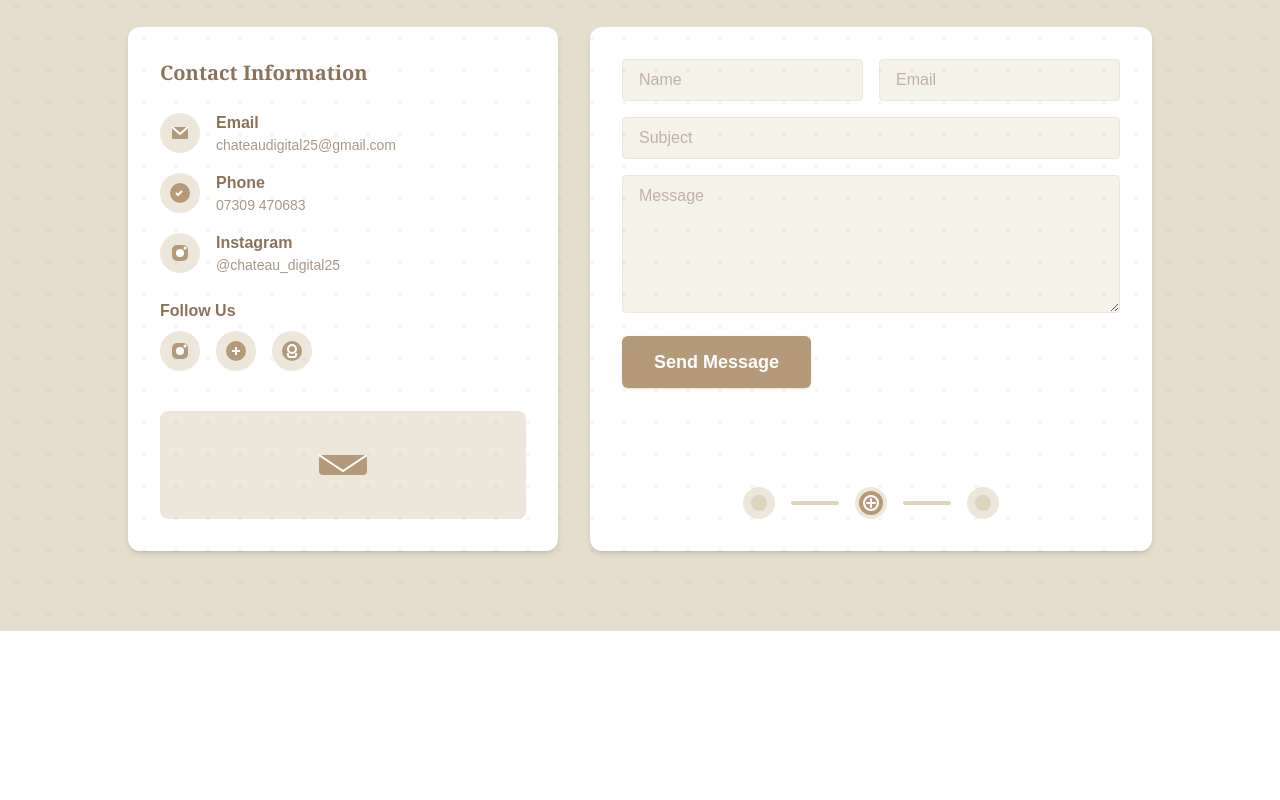
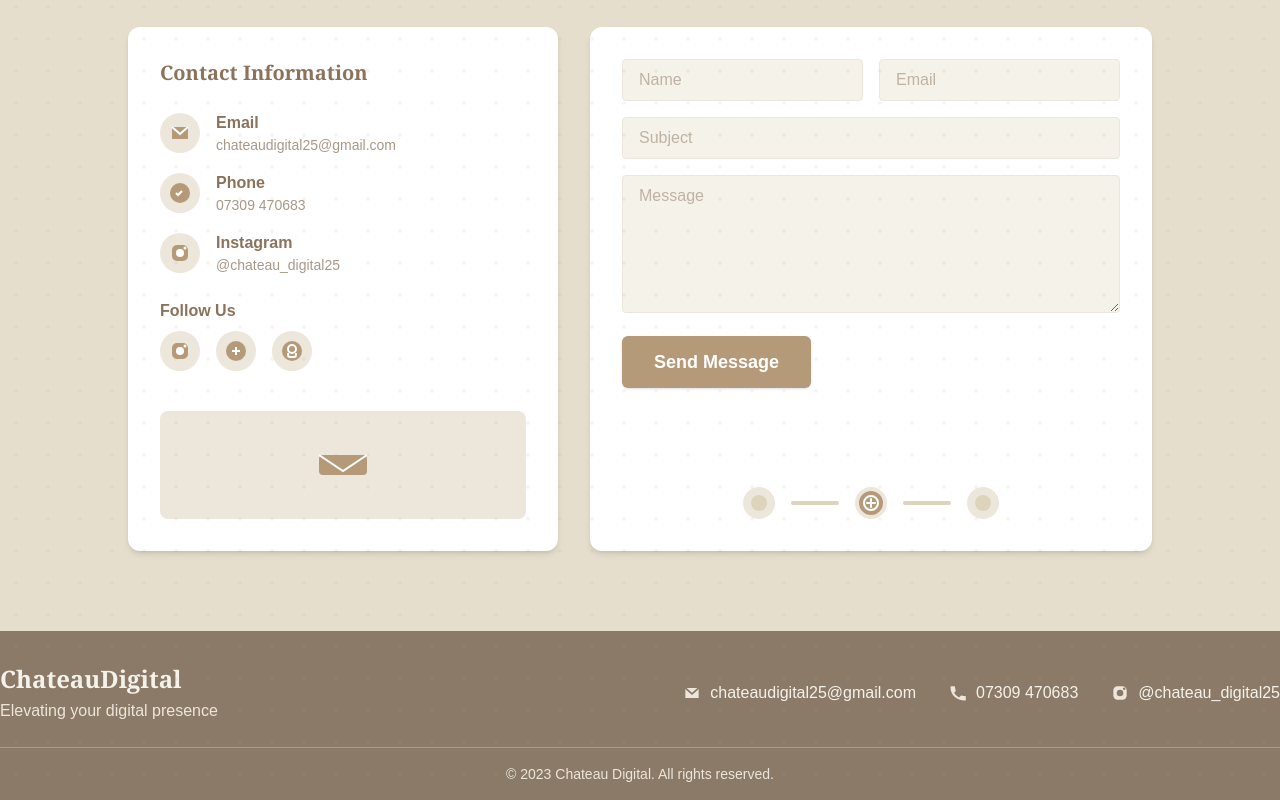
Before and after one commit to MuhammedQureshi/ChateauDigital, a Next.js app: page / in a window 1280 px wide. Shown: the part 3593-4393 px from the top of the page. Before the commit the page ends 4224 px from the top, so only its background shows below. Built offline with nearby package versions, Linux system fonts and the light colour scheme.

Commit message:
Add Footer

```diff
--- /dev/null
+++ b/src/app/Footer.tsx
@@ -0,0 +1,35 @@
+export default function Footer() {
+  return (
+    <footer className="bg-[#8b7a67] text-[#f5f2ea] pt-8 pb-4 px-4 md:px-0">
+      <div className="max-w-7xl mx-auto flex flex-col md:flex-row justify-between items-start md:items-center gap-8 pb-6">
+        {/* Left: Logo and tagline */}
+        <div>
+          <div className="text-2xl font-bold font-serif mb-1">ChateauDigital</div>
+          <div className="text-[#ede6db] text-base">Elevating your digital presence</div>
+        </div>
+        {/* Right: Contact info */}
+        <div className="flex flex-col md:flex-row items-start md:items-center gap-4 md:gap-8 text-base">
+          <div className="flex items-center gap-2">
+            {/* Email Icon */}
+            <svg width="20" height="20" fill="none" viewBox="0 0 24 24"><path d="M4 6h16v12H4z" fill="#ede6db"/><path d="M4 6l8 7 8-7" stroke="#8b7a67" strokeWidth="2"/></svg>
+            chateaudigital25@gmail.com
+          </div>
+          <div className="flex items-center gap-2">
+            {/* Phone Icon */}
+            <svg width="20" height="20" fill="none" viewBox="0 0 24 24"><path d="M6.62 10.79a15.05 15.05 0 006.59 6.59l2.2-2.2a1 1 0 011.11-.21c1.21.49 2.53.76 3.88.76a1 1 0 011 1V20a1 1 0 01-1 1C10.07 21 3 13.93 3 5a1 1 0 011-1h3.5a1 1 0 011 1c0 1.35.27 2.67.76 3.88a1 1 0 01-.21 1.11l-2.2 2.2z" fill="#ede6db"/></svg>
+            07309 470683
+          </div>
+          <div className="flex items-center gap-2">
+            {/* Instagram Icon */}
+            <svg width="20" height="20" fill="none" viewBox="0 0 24 24"><rect x="4" y="4" width="16" height="16" rx="5" fill="#ede6db"/><circle cx="12" cy="12" r="4" fill="#8b7a67"/><circle cx="17" cy="7" r="1.5" fill="#8b7a67"/></svg>
+            @chateau_digital25
+          </div>
+        </div>
+      </div>
+      <hr className="border-[#ede6db]/30 mb-4" />
+      <div className="text-center text-[#ede6db] text-sm">
+        © 2023 Chateau Digital. All rights reserved.
+      </div>
+    </footer>
+  );
+}
--- a/src/app/page.tsx
+++ b/src/app/page.tsx
@@ -6,6 +6,7 @@ import PortfolioSection from "./PortfolioSection";
 import AboutSection from "./AboutSection";
 import TestimonialsSection from "./TestimonialsSection";
 import ContactSection from "./ContactSection";
+import Footer from "./Footer";
 
 export default function Home() {
   return (
@@ -28,6 +29,7 @@ export default function Home() {
       <AboutSection />
       <TestimonialsSection />
       <ContactSection />
+      <Footer />
     </div>
   );
 }
```
Also changed, not shown: public/socialM.jpg (added), public/strategy.jpg (added).
